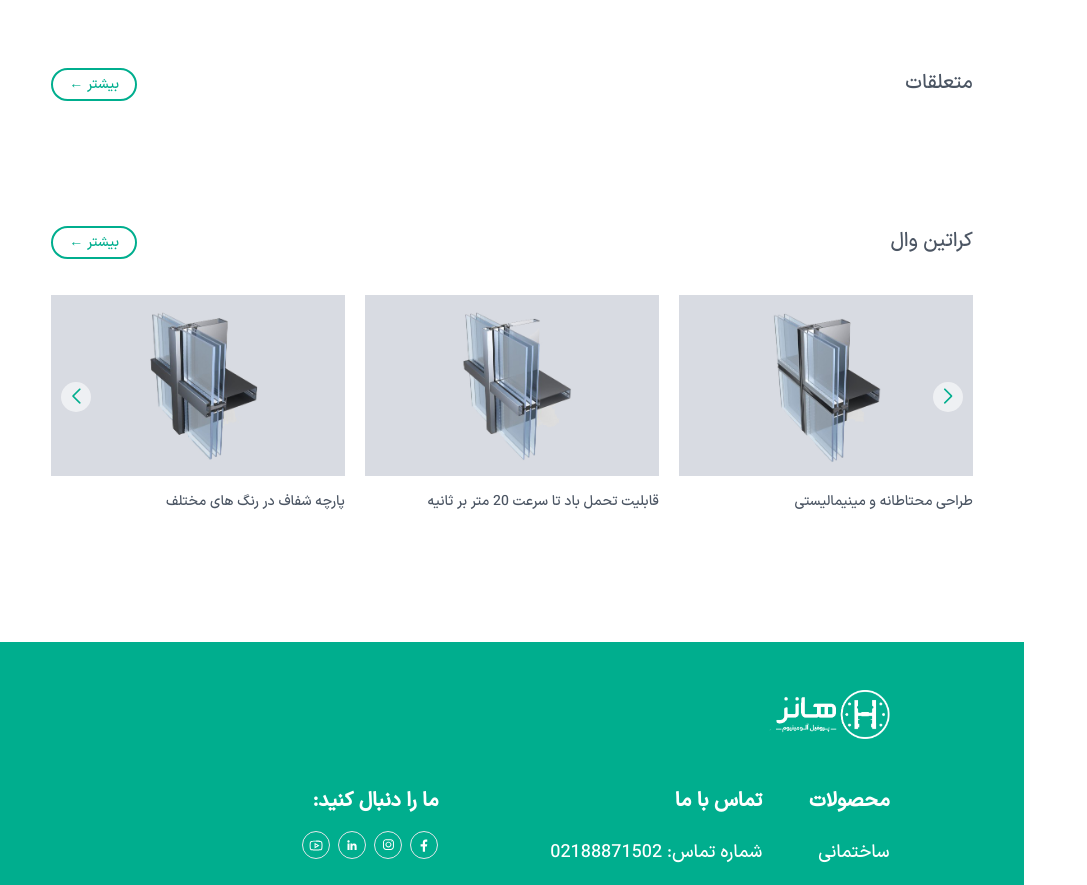
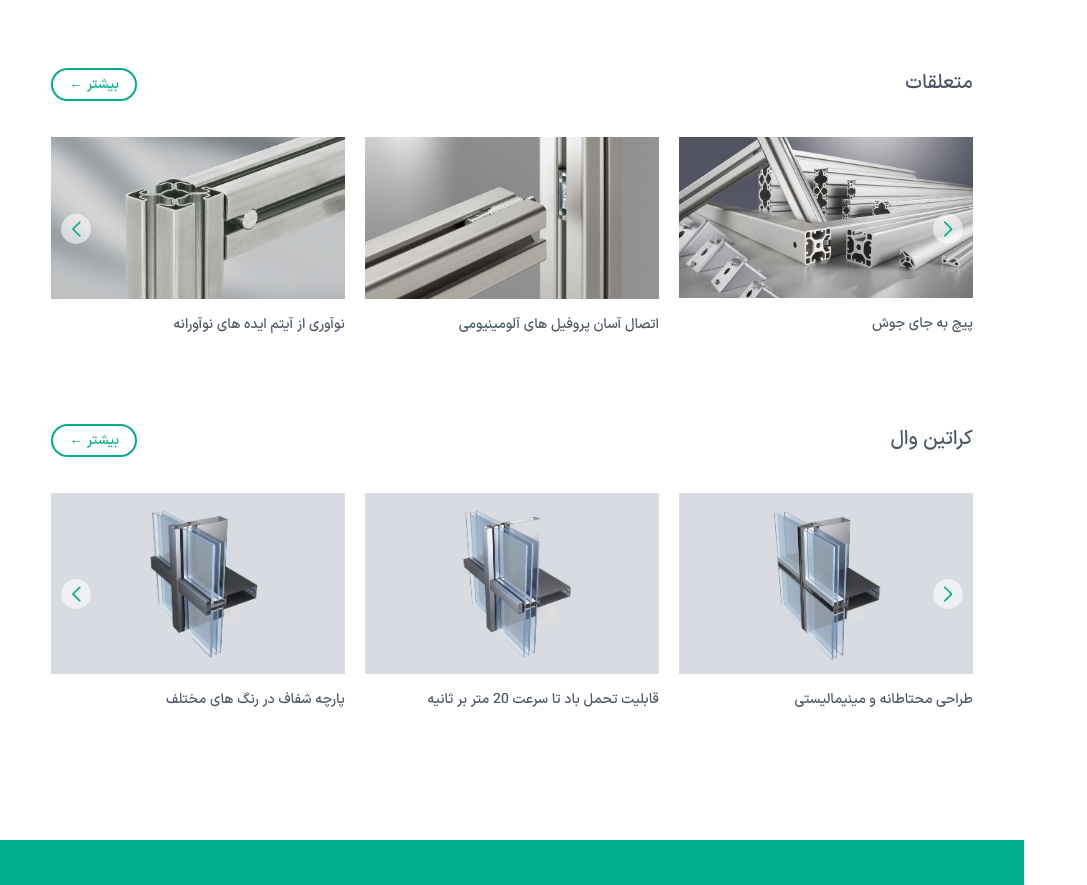
Before and after one commit to zahra-hsb/hanz-, a Next.js app: page /products/accessory in a window 1280 px wide. Shown: the part 820-1705 px from the top of the page, without its empty margins (0-1087 px from the left). Built offline with nearby package versions, Linux system fonts and the light colour scheme.

Commit message:
edit ProfileProperties component

```diff
--- a/src/components/prductsComponents/ProfileProperties/index.jsx
+++ b/src/components/prductsComponents/ProfileProperties/index.jsx
@@ -7,6 +7,13 @@ import Button from "@/components/globalComponents/Main/button";
 
 
 export default function ProfileProperties() {
+    const slides = [
+        { image: profileGh1, text: 'پیچ به جای جوش' },
+        { image: profileGh2, text: 'اتصال آسان پروفیل های آلومینیومی' },
+        { image: profileGh3, text: 'نوآوری از آیتم ایده های نوآورانه' },
+        { image: profileGh4, text: 'پروفیل های ویژه آیتم مواد ویژه' }
+    ]
+
     return (
         <>
             <div id="profile-properties"></div>
@@ -21,7 +28,12 @@ export default function ProfileProperties() {
                     </div>
                 </div>
                 <div id="home-carousel" className="w-full">
-                    <Slider url={'/products'} slidesPerView={3} image1={profileGh1} image2={profileGh2} image3={profileGh3} image4={profileGh4} textSlider={true} textSlider1={'پیچ به جای جوش'} textSlider2={'اتصال آسان پروفیل های آلومینیومی'} textSlider3={'نوآوری از آیتم ایده های نوآورانه'} textSlider4={'پروفیل های ویژه آیتم مواد ویژه'} sliderCount={''} />
+                    <Slider
+                        url='/products'
+                        slidesPerView={3}
+                        slides={slides}
+                        textSlider={true}
+                    />
                 </div>
             </div>
         </>
```
